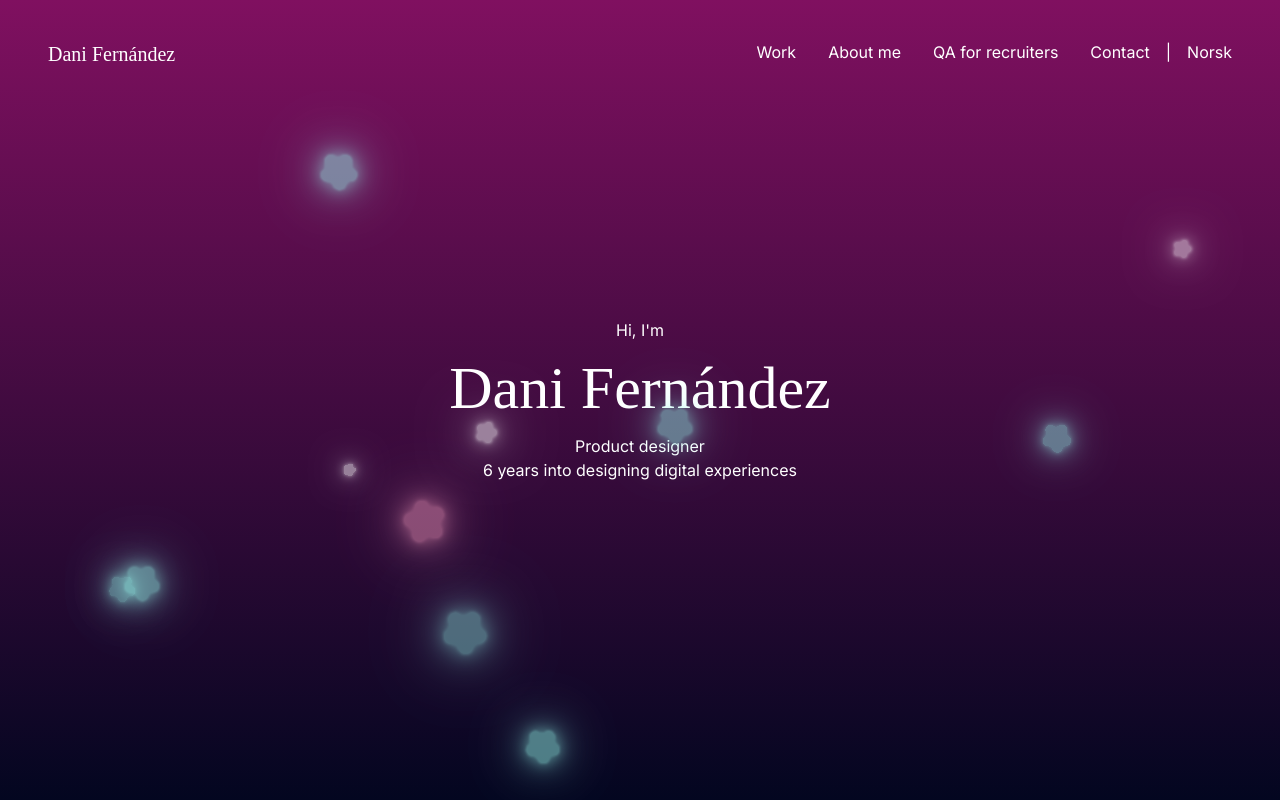
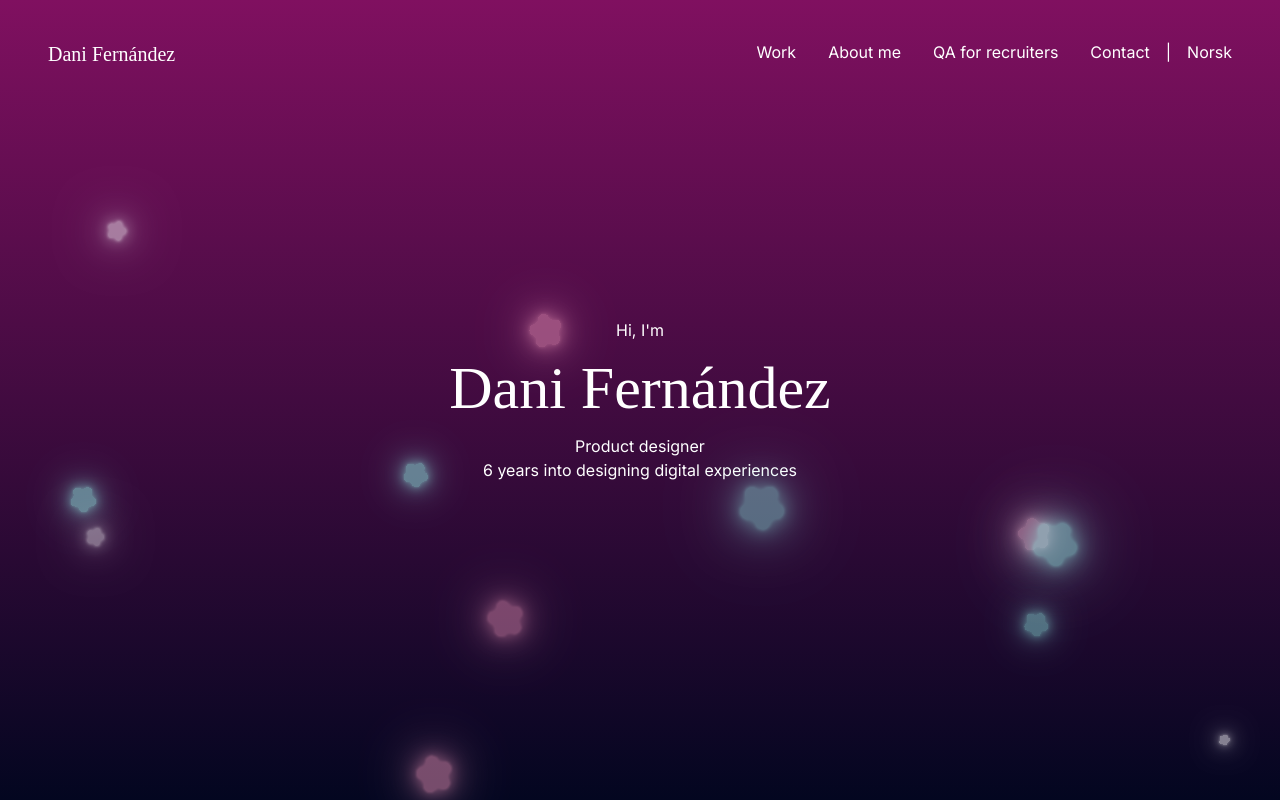
Before and after one commit to Rotshrek/dani-portfolio, a Next.js app in the folder dani-portfolio/: page / in a window 1280 px wide. Built offline with nearby package versions, Linux system fonts and the light colour scheme.

Commit message:
update: randomizing stars

```diff
--- a/dani-portfolio/src/app/page.tsx
+++ b/dani-portfolio/src/app/page.tsx
@@ -1,14 +1,12 @@
 "use client"
 
 import Image from "next/image"
-import { useCallback } from "react"
+import { useEffect } from "react"
 
-const starsAmount = 12,
-    baseSize = 120,
+const baseSize = 120,
     colors = ["white", "pink", "cyan"]
 
-export default function Home() {
-    const generateStarts = useCallback(() => {
+const generateStars = (starsAmount) => {
     const stars = []
 
     for (let i = 0; i < starsAmount; i++) {
@@ -31,7 +29,10 @@ export default function Home() {
     }
 
     return stars
-    }, [])
+}
+
+export default function Home() {
+    const starsAmount = 12
 
     return (
         <main className="bg-gradient-to-b from-pink to-purple flex h-screen">
@@ -41,7 +42,9 @@ export default function Home() {
                 <p>Product designer</p>
                 <p>6 years into designing digital experiences</p>
             </div>
-            <div className="absolute h-screen w-screen overflow-hidden">{generateStarts()}</div>
+            <div className="absolute h-screen w-screen overflow-hidden">{
+                generateStars(starsAmount)
+            }</div>
         </main>
     )
 }
```
Lines whose indentation alone changed are shown as unchanged.
